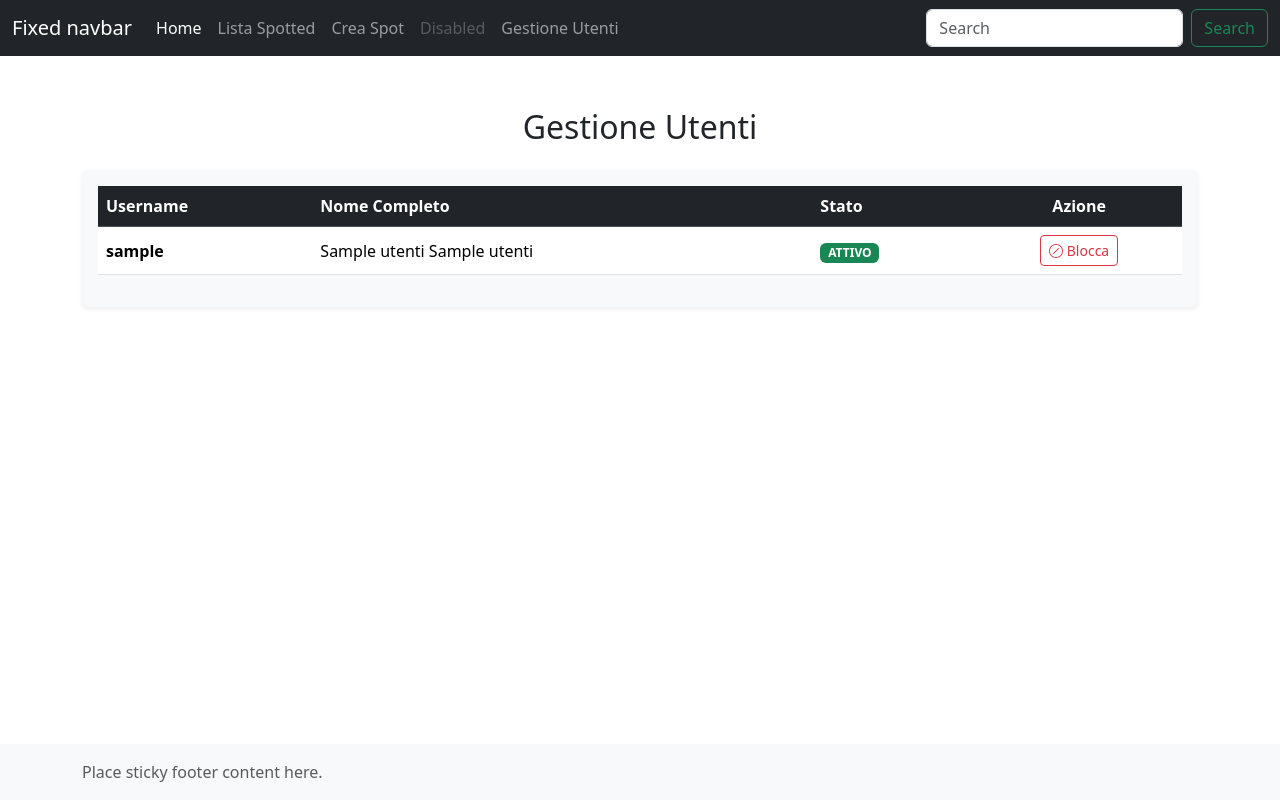
After one commit to steppo04/WebTechProg, a PHP site: page /gestione-utenti.php in a window 1280 px wide. The commit adds this page. Run offline with PHP 8.4, Linux system fonts and the light colour scheme; tables that the repository leaves empty hold one stand-in row (values such as "Sample post").

Commit message:
handling user's blockage

```diff
--- a/db/database.php
+++ b/db/database.php
@@ -136,7 +136,7 @@ class DatabaseHelper {
         $stmt = $this->db->prepare("SELECT * FROM SPOT WHERE idSpot = ?");
         $stmt->bind_param('i', $idSpot);
         $stmt->execute();
-        return $stmt->get_result()->fetch_assoc();
+        return $stmt->get_result()->fetch_assoc(MYSQLI_ASSOC);
     }
 
 
@@ -153,5 +153,20 @@ class DatabaseHelper {
         return $stmt->execute();
     }
 
+    // query relative alla gestione degli utenti (bloccare o sbloccare users)
+
+    public function getUsersExceptAdmins(){
+        $query = "SELECT * FROM UTENTI u JOIN TIPI_UTENTI t ON u.idTipo = t.idTipo WHERE t.nomeTipo != 'admin' ";
+        $stmt = $this->db->prepare($query);
+        $stmt->execute();
+        return $stmt->get_result()->fetch_all(MYSQLI_ASSOC);
+    }
+
+    public function updateUserStatus($username, $nuovoStato) {
+        $stmt = $this->db->prepare("UPDATE UTENTI SET stato = ? WHERE username = ?");
+        $stmt->bind_param('ss', $nuovoStato, $username);
+        return $stmt->execute();
+    }
+
 }
 ?>
--- /dev/null
+++ b/gestione-utenti.php
@@ -0,0 +1,17 @@
+<?php
+require_once 'bootstrap.php';
+
+// qua ci devo mettere il controllo dell'admin, se non è admin reindirizzo alla home
+
+// Gestione del cambio di stato
+if(isset($_POST["username"]) && isset($_POST["azione"])) {
+    $nuovoStato = ($_POST["azione"] == "blocca") ? "bloccato" : "attivo";
+    $dbh->updateUserStatus($_POST["username"], $nuovoStato);
+}
+
+$templateParams["titolo"] = "Spot The Bug - Gestione Utenti";
+$templateParams["nome"] = "gestione-utenti-page.php";
+$templateParams["utenti"] = $dbh->getUsersExceptAdmins();
+
+require 'template/base.php';
+?>
--- a/template/base.php
+++ b/template/base.php
@@ -37,6 +37,9 @@
               <li class="nav-item">
                 <a class="nav-link disabled" aria-disabled="true">Disabled</a>
               </li>
+              <li class="nav-item">
+    <a class="nav-link" href="gestione-utenti.php">Gestione Utenti</a>
+</li>
             </ul>
             <form class="d-flex" role="search">
               <input
--- /dev/null
+++ b/template/gestione-utenti-page.php
@@ -0,0 +1,43 @@
+<div class="container mt-5">
+    <h2 class="mb-4 text-center">Gestione Utenti</h2>
+
+    <div class="table-responsive bg-light p-3 rounded shadow-sm">
+        <table class="table table-hover align-middle">
+            <thead class="table-dark">
+                <tr>
+                    <th>Username</th>
+                    <th>Nome Completo</th>
+                    <th>Stato</th>
+                    <th class="text-center">Azione</th>
+                </tr>
+            </thead>
+            <tbody>
+                <?php foreach($templateParams["utenti"] as $utente): ?>
+                <tr>
+                    <td><strong><?php echo htmlspecialchars($utente["username"]); ?></strong></td>
+                    <td><?php echo htmlspecialchars($utente["nome"] . " " . $utente["cognome"]); ?></td>
+                    <td>
+                        <span class="badge <?php echo $utente['stato'] == 'attivo' ? 'bg-success' : 'bg-danger'; ?>">
+                            <?php echo strtoupper($utente["stato"]); ?>
+                        </span>
+                    </td>
+                    <td class="text-center">
+                        <form method="POST" action="gestione-utenti.php">
+                            <input type="hidden" name="username" value="<?php echo $utente["username"]; ?>">
+                            <?php if($utente["stato"] == "attivo"): ?>
+                                <button type="submit" name="azione" value="blocca" class="btn btn-outline-danger btn-sm">
+                                    <i class="bi bi-slash-circle"></i> Blocca
+                                </button>
+                            <?php else: ?>
+                                <button type="submit" name="azione" value="sblocca" class="btn btn-outline-success btn-sm">
+                                    <i class="bi bi-check-circle"></i> Sblocca
+                                </button>
+                            <?php endif; ?>
+                        </form>
+                    </td>
+                </tr>
+                <?php endforeach; ?>
+            </tbody>
+        </table>
+    </div>
+</div>
```
